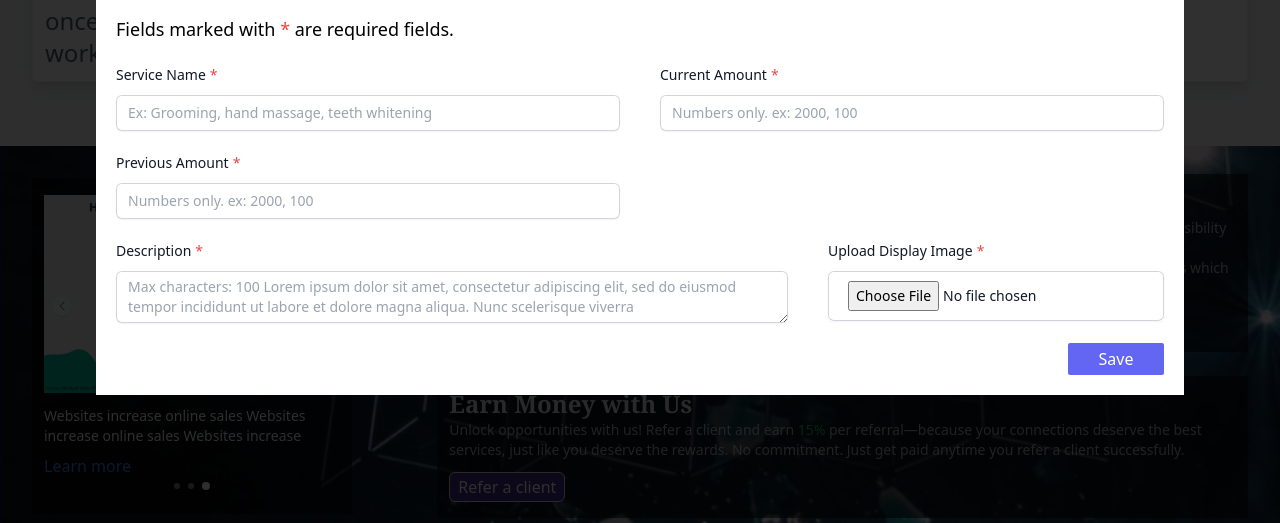
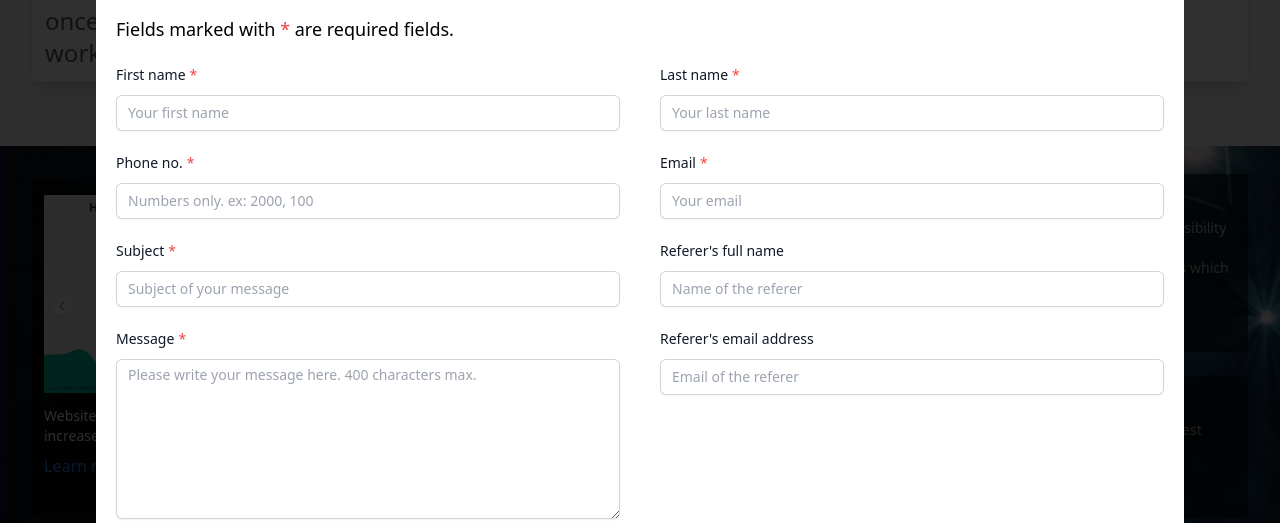
Before and after one commit to Gbanya-Michael/angia-website, a React (Vite) app: page / in a window 1280 px wide. Both pictures are taken after a click on the button "Contact us". Shown: the part 273-796 px from the top of the page. Built offline with nearby package versions, Linux system fonts and the light colour scheme; no server answers; a web font is replaced by a local one.

Commit message:
modified contact form

```diff
--- a/src/components/ContactForm.jsx
+++ b/src/components/ContactForm.jsx
@@ -8,52 +8,44 @@ export default function ContactForm() {
           <div className="md:w-1/2">
             <div className="flex gap-1">
               <label
-                htmlFor="service-name"
+                htmlFor="first-name"
                 className="block text-sm font-medium leading-6 text-gray-900"
               >
-                Service Name
+                First name
               </label>
-              <span
-                className="text-sm leading-6 text-red-500"
-                id="service-name"
+              <span className="text-sm leading-6 text-red-500" id="first-name">
+                *
+              </span>
+            </div>
+            <input
+              type="text"
+              name="first-name"
+              id="first-name"
+              className="block w-full mt-2 rounded-md border-0 py-1.5 text-gray-900 shadow-sm ring-1 ring-inset ring-gray-300 placeholder:text-gray-400 focus:ring-2 focus:ring-inset focus:ring-indigo-600 sm:text-sm sm:leading-6"
+              placeholder="Your first name"
+              aria-describedby="first-name"
+            />
+          </div>
+          <div className="md:w-1/2 mt-5 md:mt-0">
+            <div className="flex gap-1">
+              <label
+                htmlFor="last-name"
+                className="block text-sm font-medium leading-6 text-gray-900"
               >
+                Last name
+              </label>
+              <span className="text-sm leading-6 text-red-500" id="last-name">
                 *
               </span>
             </div>
             <div className="mt-2">
               <input
                 type="text"
-                name="service-name"
-                id="service-name"
+                name="last-name"
+                id="last-name"
                 className="block w-full rounded-md border-0 py-1.5 text-gray-900 shadow-sm ring-1 ring-inset ring-gray-300 placeholder:text-gray-400 focus:ring-2 focus:ring-inset focus:ring-indigo-600 sm:text-sm sm:leading-6"
-                placeholder="Ex: Grooming, hand massage, teeth whitening"
-                aria-describedby="email-optional"
-              />
-            </div>
-          </div>
-          <div className="md:w-1/2 mt-5 md:mt-0">
-            <div className="flex gap-1">
-              <label
-                htmlFor="current-amount"
-                className="block text-sm font-medium leading-6 text-gray-900"
-              >
-                Current Amount
-              </label>
-              <span
-                className="text-sm leading-6 text-red-500"
-                id="current-amount"
-              >
-                *
-              </span>
-            </div>
-            <div className="mt-2">
-              <input
-                type="number"
-                name="current-amount"
-                id="current-amount"
-                className="block w-full rounded-md border-0 py-1.5 text-gray-900 shadow-sm ring-1 ring-inset ring-gray-300 placeholder:text-gray-400 focus:ring-2 focus:ring-inset focus:ring-indigo-600 sm:text-sm sm:leading-6"
-                placeholder="Numbers only. ex: 2000, 100"
-                aria-describedby="current-amount"
+                placeholder="Your last name"
+                aria-describedby="last-name"
               />
             </div>
           </div>
@@ -62,82 +54,141 @@ export default function ContactForm() {
           <div className="md:w-1/2">
             <div className="flex gap-1">
               <label
-                htmlFor="prev-amount"
+                htmlFor="phone-number"
                 className="block text-sm font-medium leading-6 text-gray-900"
               >
-                Previous Amount
+                Phone no.
               </label>
               <span className="text-sm leading-6 text-red-500" id="prev-amount">
                 *
               </span>
             </div>
-            <div className="mt-2">
+
             <input
               type="number"
               name="prev-amount"
               id="prev-amount"
-                className="block w-full rounded-md border-0 py-1.5 text-gray-900 shadow-sm ring-1 ring-inset ring-gray-300 placeholder:text-gray-400 focus:ring-2 focus:ring-inset focus:ring-indigo-600 sm:text-sm sm:leading-6"
+              className="block w-full mt-2 rounded-md border-0 py-1.5 text-gray-900 shadow-sm ring-1 ring-inset ring-gray-300 placeholder:text-gray-400 focus:ring-2 focus:ring-inset focus:ring-indigo-600 sm:text-sm sm:leading-6"
               placeholder="Numbers only. ex: 2000, 100"
               aria-describedby="email-optional"
             />
           </div>
+          <div className="md:w-1/2 mt-5 md:mt-0">
+            <div className="flex gap-1">
+              <label
+                htmlFor="email"
+                className="block text-sm font-medium leading-6 text-gray-900"
+              >
+                Email
+              </label>
+              <span className="text-sm leading-6 text-red-500" id="last-name">
+                *
+              </span>
             </div>
-          <div className="md:w-1/2 mt-5 md:mt-0 flex gap-5"></div>
+
+            <input
+              type="email"
+              name="email"
+              id="email"
+              className="block w-full mt-2 rounded-md border-0 py-1.5 text-gray-900 shadow-sm ring-1 ring-inset ring-gray-300 placeholder:text-gray-400 focus:ring-2 focus:ring-inset focus:ring-indigo-600 sm:text-sm sm:leading-6"
+              placeholder="Your email"
+              aria-describedby="email"
+            />
+          </div>
         </div>
         <div className="md:flex gap-10 mt-5 ">
-          <div className="md:w-2/3 mt-5 md:mt-0">
+          <div className="md:w-1/2 mt-5 md:mt-0">
+            <div className="mb-5">
               <div className="flex gap-1">
                 <label
-                htmlFor="description"
+                  htmlFor="subject"
                   className="block text-sm font-medium leading-6 text-gray-900"
                 >
-                Description
+                  Subject
                 </label>
-              <span className="text-sm leading-6 text-red-500" id="description">
+                <span className="text-sm leading-6 text-red-500" id="subject">
+                  *
+                </span>
+              </div>
+              <input
+                type="text"
+                name="subject"
+                id="subject"
+                className="block w-full mt-2 rounded-md border-0 py-1.5 text-gray-900 shadow-sm ring-1 ring-inset ring-gray-300 placeholder:text-gray-400 focus:ring-2 focus:ring-inset focus:ring-indigo-600 sm:text-sm sm:leading-6"
+                placeholder="Subject of your message"
+                aria-describedby="subject"
+              />
+            </div>
+            <div>
+              <div className="flex gap-1">
+                <label
+                  htmlFor="message"
+                  className="block text-sm font-medium leading-6 text-gray-900"
+                >
+                  Message
+                </label>
+                <span
+                  className="text-sm leading-6 text-red-500"
+                  id="description"
+                >
                   *
                 </span>
               </div>
               <div className="mt-2">
                 <textarea
-                type="description"
-                name="description"
-                id="description"
-                className="block w-full rounded-md border-0 py-1.5 text-gray-700 shadow-sm ring-1 ring-inset ring-gray-300 placeholder:text-gray-400 focus:ring-2 focus:ring-inset focus:ring-indigo-600 sm:text-sm sm:leading-5"
-                placeholder="Max characters: 100 Lorem ipsum dolor sit amet, consectetur adipiscing elit, sed do eiusmod tempor incididunt ut labore et dolore magna aliqua. Nunc scelerisque viverra"
-                aria-describedby="description"
-                maxLength={100}
+                  type="message"
+                  name="message"
+                  id="message"
+                  className="block w-full h-40 rounded-md border-0 py-1.5 text-gray-700 shadow-sm ring-1 ring-inset ring-gray-300 placeholder:text-gray-400 focus:ring-2 focus:ring-inset focus:ring-indigo-600 sm:text-sm sm:leading-5"
+                  placeholder="Please write your message here. 400 characters max."
+                  aria-describedby="message"
+                  maxLength={400}
                 ></textarea>
               </div>
             </div>
-          <div className="md:w-1/3">
+          </div>
+          <div className="md:w-1/2 mt-5 md:mt-0">
+            <div>
               <div className="flex gap-1">
                 <label
-                htmlFor="image"
+                  htmlFor="email"
                   className="block text-sm font-medium leading-6 text-gray-900"
                 >
-                Upload Display Image
+                  Referer's full name
                 </label>
-              <span className="text-sm leading-6 text-red-500" id="image">
-                *
-              </span>
               </div>
-
-            <div className="mt-2 flex justify-center rounded-md  ring-1 ring-inset items-center content-center  ring-gray-300 focus:ring-2 focus:ring-inset focus:ring-indigo-600">
               <input
-                type="file"
-                accept="image/*"
-                name="image"
-                id="image"
-                className="block w-full h-full border-0 py-2.5 px-5 text-gray-900 shadow-sm   placeholder:text-gray-400  sm:text-sm sm:leading-6"
-                placeholder="Ex: Grooming, hand massage, teeth whitening"
-                aria-describedby="email-optional"
+                type="text"
+                name="refer"
+                id="refer"
+                className="block w-full mt-2 rounded-md border-0 py-1.5 text-gray-900 shadow-sm ring-1 ring-inset ring-gray-300 placeholder:text-gray-400 focus:ring-2 focus:ring-inset focus:ring-indigo-600 sm:text-sm sm:leading-6"
+                placeholder="Name of the referer"
+                aria-describedby="refer"
+              />
+            </div>
+            <div className="mt-5 ">
+              <div className="flex gap-1">
+                <label
+                  htmlFor="referer"
+                  className="block text-sm font-medium leading-6 text-gray-900"
+                >
+                  Referer's email address
+                </label>
+              </div>
+              <input
+                type="text"
+                name="referer"
+                id="referer"
+                className="block w-full mt-2 rounded-md border-0 py-1.5 text-gray-900 shadow-sm ring-1 ring-inset ring-gray-300 placeholder:text-gray-400 focus:ring-2 focus:ring-inset focus:ring-indigo-600 sm:text-sm sm:leading-6"
+                placeholder="Email of the referer"
+                aria-describedby="referer"
               />
             </div>
           </div>
         </div>
 
         <div className=" md:flex  justify-end">
-          <button className="text-white w-full md:w-24  bg-indigo-500 px-2 h-8 mt-5 rounded-sm hover:bg-indigo-700 cursor-pointer">
+          <button className="text-white w-full md:w-28  bg-indigo-500 px-2 h-8 mt-5 rounded-sm hover:bg-indigo-700 cursor-pointer">
             Save
           </button>
         </div>
```
Lines whose indentation alone changed are shown as unchanged.
